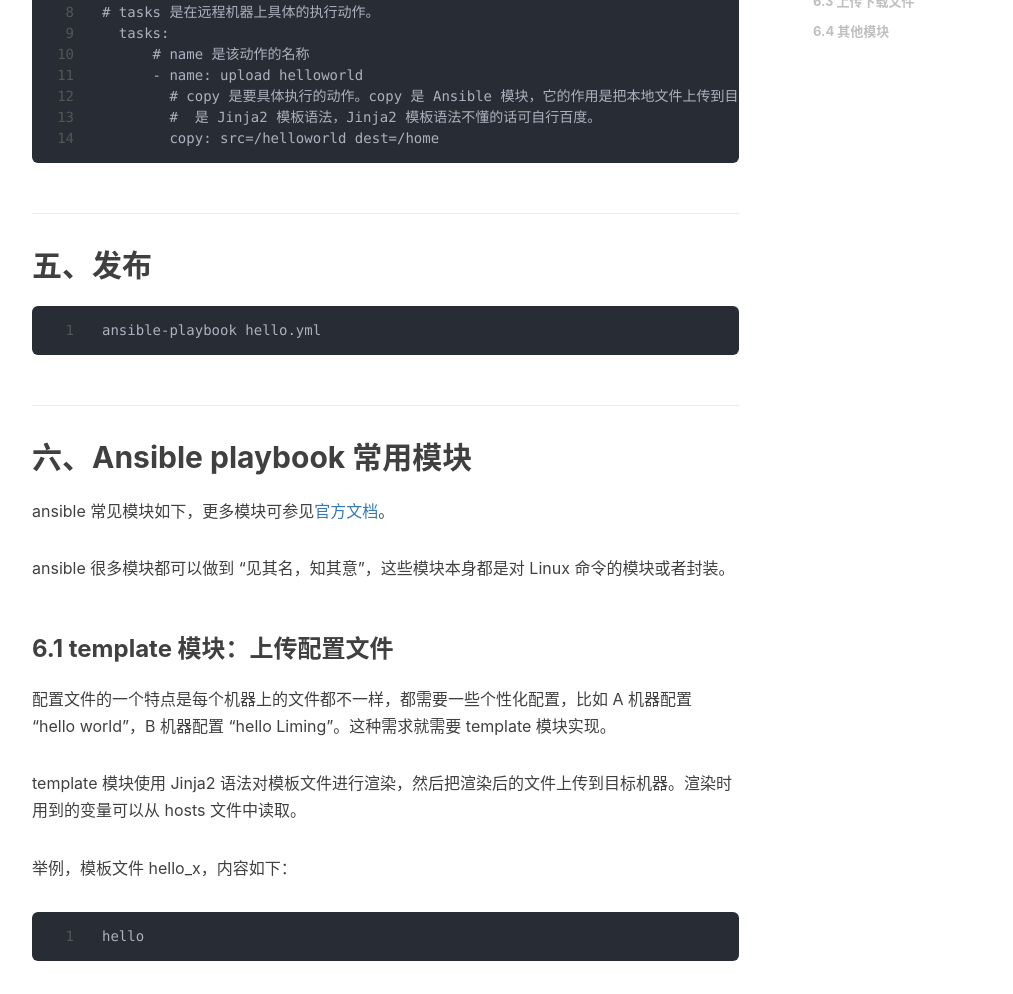
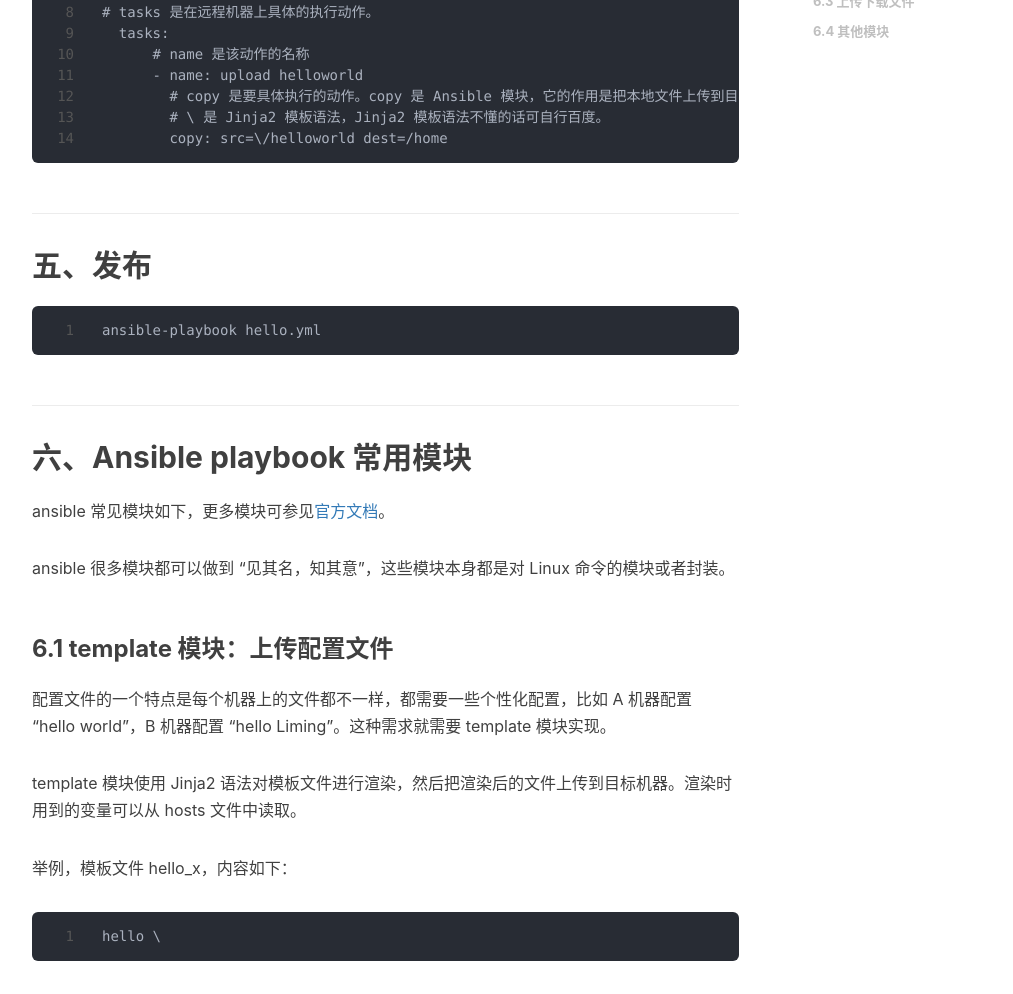
Before and after one commit to kougazhang/oom, a Jekyll site: the page built from _posts/2021-05-28-ansible.md, in a window 1280 px wide and 1400 px high, scrolled down 3010 px. Shown: the part 403-1397 px from the top of the window, without its empty margins (233-1246 px from the left). Built offline with Jekyll 4.4.1, drawn with Linux system fonts in a browser that asks for light colours; nearby versions of some CDN libraries; comment, search, counter and statistics services are not loaded; some of the changed text lies outside the part shown.

Commit message:
try to fix

````diff
--- a/_posts/2021-05-28-ansible.md
+++ b/_posts/2021-05-28-ansible.md
@@ -93,8 +93,8 @@ hosts 配置文件的格式是 ini。示例如下
       # name 是该动作的名称
       - name: upload helloworld
         # copy 是要具体执行的动作。copy 是 Ansible 模块，它的作用是把本地文件上传到目标机器上去。
-        # {{ src }} 是 Jinja2 模板语法，Jinja2 模板语法不懂的话可自行百度。
-        copy: src={{ src }}/helloworld dest=/home
+        # \{{ src \}} 是 Jinja2 模板语法，Jinja2 模板语法不懂的话可自行百度。
+        copy: src=\{{ src \}}/helloworld dest=/home
 ```
 
 ## 五、发布
@@ -115,7 +115,7 @@ template 模块使用 Jinja2 语法对模板文件进行渲染，然后把渲染
 
 举例，模板文件 hello_x，内容如下：
 ```
-hello {{ name }}
+hello \{{ name \}}
 ```
 
 hosts 文件配置如下：
@@ -129,7 +129,7 @@ hosts 文件配置如下：
 ```
   tasks:
       - name: upload helloworld
-        template: src={{ src }}/hello_x dest=/home
+        template: src=\{{ src \}}/hello_x dest=/home
 ```
 
 执行 `ansible-playbook hello_x.yml` 后，192.168.33.10 上 `/home/hello_x` 文件的内容就是 `hello world`, 192.168.33.11 上则是 `hello Liming`
````
Also changed, not shown: other parts of _posts/2021-05-28-ansible.md (+1 -1 lines).
